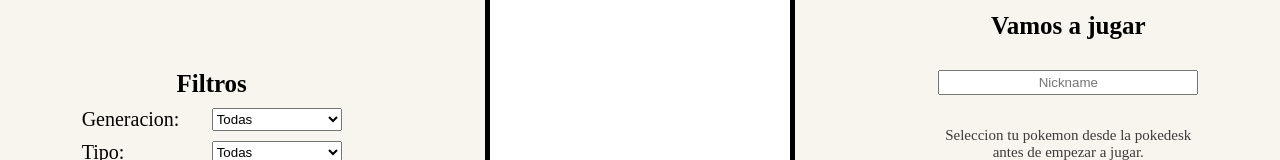
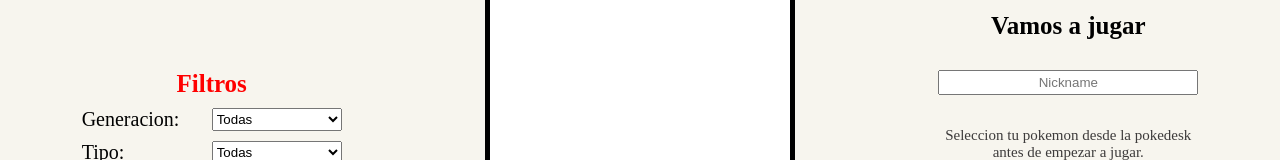
Before and after one commit to KrlozMedina/MyPokedesk, a website: page public/index.html in a window 1280 px wide. Shown: the part 315-475 px from the top of the page. Drawn offline with Linux system fonts and the light colour scheme; no server answers.

```diff
--- a/package.json
+++ b/package.json
@@ -4,7 +4,7 @@
   "description": "Aplicativo para el uso de PokeAPI",
   "main": "src/server.js",
   "scripts": {
-    "build": "node src/index.js"
+    "start": "node src/index.js"
   },
   "repository": {
     "type": "git",
--- a/public/styles/main.css
+++ b/public/styles/main.css
@@ -92,7 +92,7 @@
 }
 
 .container-config h2{
-    color: black;
+    color: red;
     font-size: 2.5rem;
     text-align: center;
 }
```
